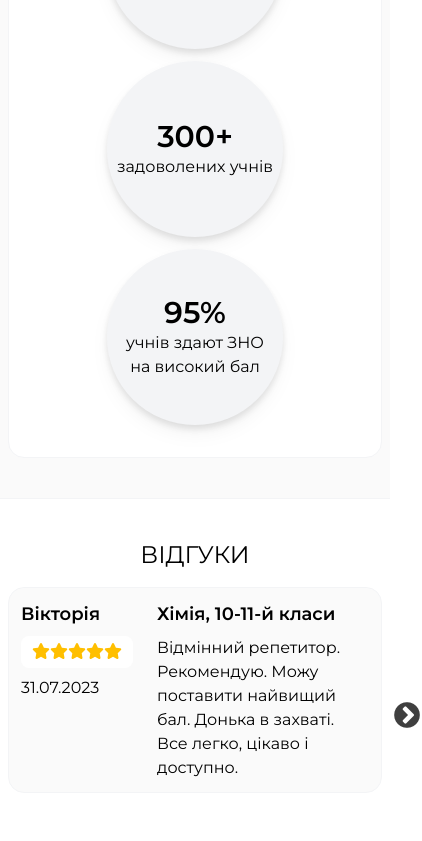
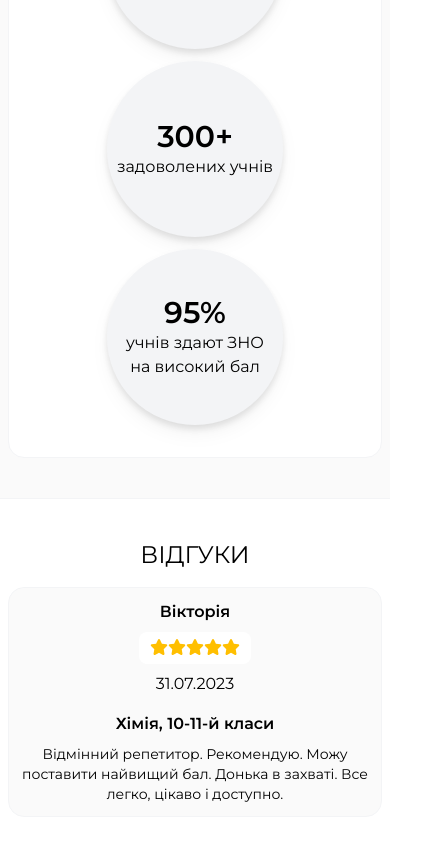
Before and after one commit to ShadowDrake21/tutor-site, a React (Create React App) app: page / in a window 390 px wide. Shown: the part 3970-4811 px from the top of the page, 422 px wide, since content can reach past the window. Built offline with nearby package versions, Linux system fonts and the light colour scheme.

Commit message:
responsive

```diff
--- a/src/components/Carousel.jsx
+++ b/src/components/Carousel.jsx
@@ -8,7 +8,7 @@ const Carousel = ({ children: reviewsItem }) => {
   var settings = {
     dots: false,
     infinite: true,
-    speed: 500,
+    speed: 400,
     slidesToShow: 1,
     slidesToScroll: 1,
   }
--- a/src/components/ReviewsItem.jsx
+++ b/src/components/ReviewsItem.jsx
@@ -5,17 +5,17 @@ const ReviewsItem = (reviewObj) => {
   const { pupil, starsCount, date, subjectTitle, reviewText } = reviewObj
   return (
     <div className="max-w-xl w-full bg-zinc-50 border-gray-100 border p-3 rounded-2xl">
-      <div className="flex gap-x-6">
-        <div>
-          <p className="text-lg mb-2 font-bold">{pupil}</p>
+      <div className="flex flex-col gap-x-6 esm:flex-row">
+        <div className="flex flex-col items-center mb-4 esm:block esm:mb-0">
+          <p className="text-base mb-2 font-bold sm:text-lg">{pupil}</p>
           <div className="mb-2 w-28">
             {<ReviewRate starsCount={starsCount} />}
           </div>
           <span>{date}</span>
         </div>
-        <div>
-          <p className="text-lg mb-2 font-bold">{subjectTitle}</p>
-          <p>{reviewText}</p>
+        <div className="text-center esm:text-left">
+          <p className="text-base mb-2 font-bold sm:text-lg">{subjectTitle}</p>
+          <p className="text-sm sm:text-lg">{reviewText}</p>
         </div>
       </div>
     </div>
--- a/src/components/carousel.css
+++ b/src/components/carousel.css
@@ -24,3 +24,9 @@
   outline: none;
   background: transparent;
 }
+
+@media screen and (max-width: 660px) {
+  .slick-arrow {
+    display: none !important;
+  }
+}
```
